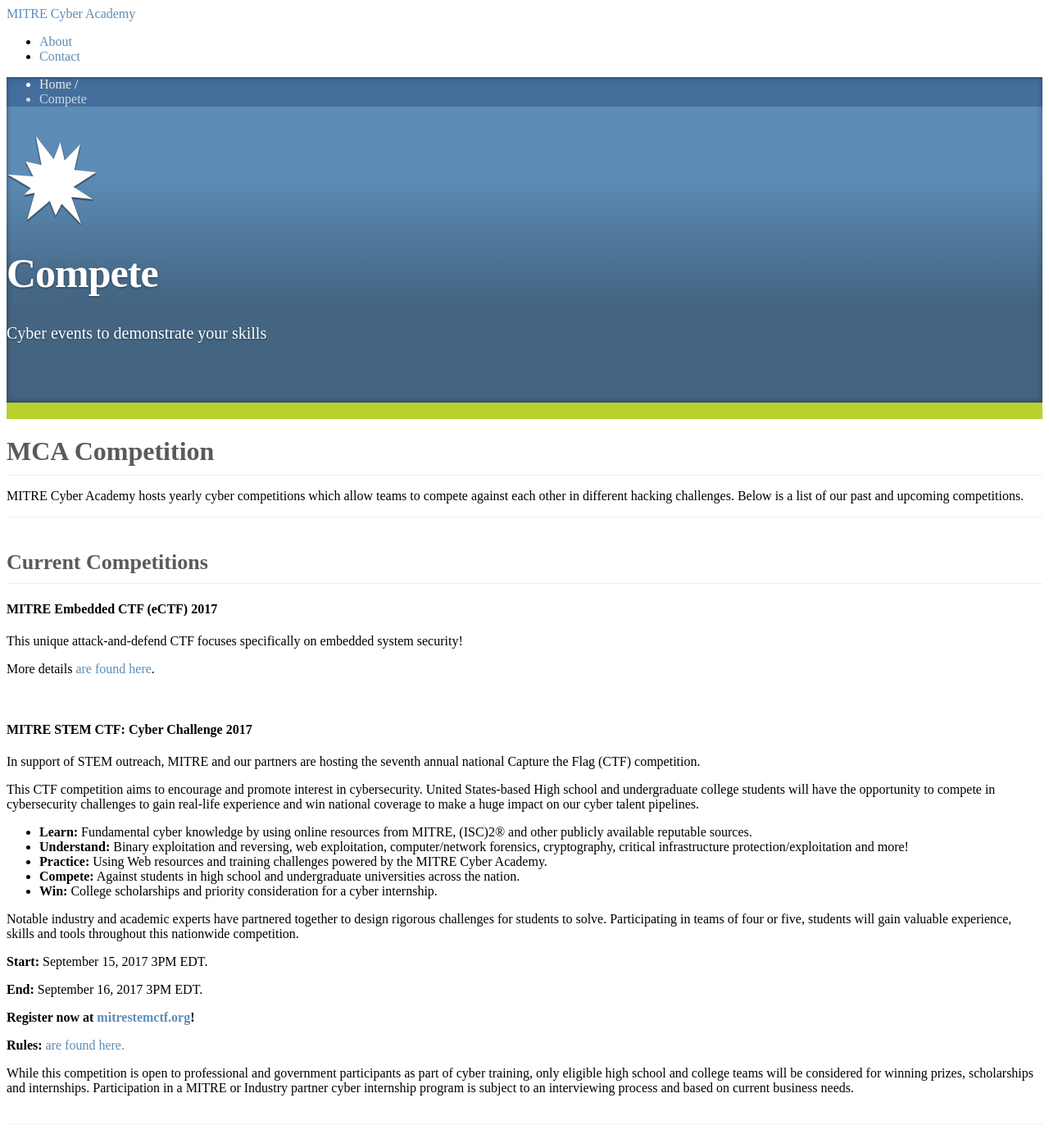
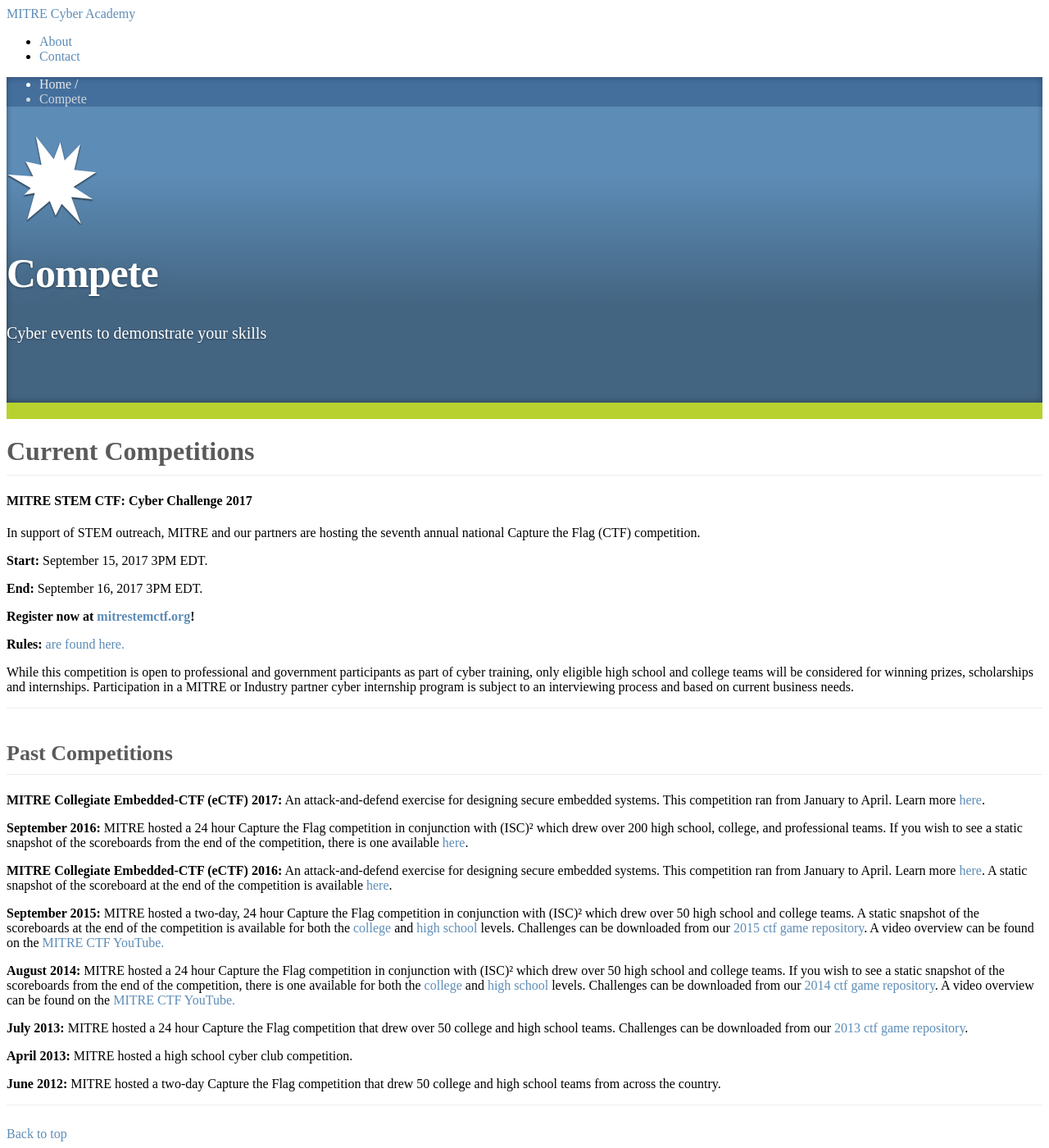
Before and after one commit to mitre-cyber-academy/mitre-cyber-academy.github.io, a Jekyll site: the page built from competitions/index.html, in a window 1280 px wide and 1400 px high. Shown: the whole window at 82% size. Built offline with Jekyll 4.4.1, drawn with Linux system fonts in a browser that asks for light colours; nearby versions of some CDN libraries; library files that are not in the unit come from our copies; a script that is not in the unit is left out.

Commit message:
Updated Gems, updated competitions index page to move eCTF to past competitions. Improve page layout by removing a bunch of text

```diff
--- a/_config.yml
+++ b/_config.yml
@@ -1,4 +1,4 @@
 relative_permalinks: false
-gems:
+plugins:
   - jekyll-redirect-from
   - jekyll-seo-tag
--- a/competitions/index.html
+++ b/competitions/index.html
@@ -21,58 +21,29 @@ redirect_from:
 </div>
 <div class="colored-divider"></div>
 <div class="container">
-    <div class="catchphrase pagination-centered">
-        <h1>MCA Competition</h1>
-    </div>
-    <div class="maincontent row-fluid">
-        <p>
-            MITRE Cyber Academy hosts yearly cyber competitions which
-            allow teams to compete against each other in different hacking
-            challenges. Below is a list of our past and upcoming competitions.
-        </p>
-    </div>
-
     <div class="catchphrase">
-        <h2>Current Competitions</h2>
+        <h1>Current Competitions</h1>
      </div>
     <div class="maincontent row-fluid">
-       <h4>MITRE Embedded CTF (eCTF) 2017</h4>
-       <p>This unique attack-and-defend CTF focuses specifically on embedded system security!</p>
-       <p>More details <a href='embedded/'>are found here</a>.</p>
-       <br>
-
-
         <h4>MITRE STEM CTF: Cyber Challenge 2017</h4>
         <p>In support of STEM outreach, MITRE and our partners are hosting the seventh annual national Capture the Flag (CTF) competition.</p>
-        <p>This CTF competition aims to encourage and promote interest in cybersecurity. United States-based High school and undergraduate college students will have the opportunity to compete in cybersecurity challenges to gain real-life experience and win national coverage to make a huge impact on our cyber talent pipelines.</p>
-        <ul>
-            <li><strong>Learn:</strong> Fundamental cyber knowledge by using online resources from MITRE, (ISC)2® and other publicly available reputable sources.</li>
-            <li><strong>Understand:</strong> Binary exploitation and reversing, web exploitation, computer/network forensics, cryptography, critical infrastructure protection/exploitation and more!</li>
-            <li><strong>Practice:</strong> Using Web resources and training challenges powered by the MITRE Cyber Academy.</li>
-            <li><strong>Compete:</strong> Against students in high school and undergraduate universities across the nation.</li>
-            <li><strong>Win:</strong> College scholarships and priority consideration for a cyber internship.</li>
-        </ul>
-
-        <p>Notable industry and academic experts have partnered together to design rigorous challenges for students to solve. Participating in teams of four or five, students will gain valuable experience, skills and tools throughout this nationwide competition.</p>
 
         <p><strong>Start:</strong> September 15, 2017 3PM EDT.</p>
         <p><strong>End:</strong> September 16, 2017 3PM EDT.</p>
-
         <p><strong>Register now at <a href="https://mitrestemctf.org">mitrestemctf.org</a>!</strong></p>
-
         <p><strong>Rules:</strong> <a href="rules/index.html">are found here.</a></p>
 
-
         <p>While this competition is open to professional and government participants as part of cyber training, only eligible high school and college teams will be considered for winning prizes, scholarships and internships. Participation in a MITRE or Industry partner cyber internship program is subject to an interviewing process and based on current business needs.</p>
-
-        <br>
     </div>
 
     <div class="catchphrase">
         <h2>Past Competitions</h2>
     </div>
     <div class="maincontent row-fluid">
-        <p><b>September 2016:</b> MITRE hosted a 24 hour Capture the Flag competition in conjunction with (ISC)² which drew over 200 high school, college, and professional teams. If you wish to see a static snapshot of the scoreboards from the end of the competition, there is one available <a href="september-2016-competiton" target="_blank">here</a>.
+
+        <p><b>MITRE Collegiate Embedded-CTF (eCTF) 2017:</b> An attack-and-defend exercise for designing secure embedded systems. This competition ran from January to April. Learn more <a href="../competitions/embedded">here</a>.
+
+        <p><b>September 2016:</b> MITRE hosted a 24 hour Capture the Flag competition in conjunction with (ISC)² which drew over 200 high school, college, and professional teams. If you wish to see a static snapshot of the scoreboards from the end of the competition, there is one available <a href="september-2016-competiton" target="_blank">here</a>.</p>
 
         <p><b>MITRE Collegiate Embedded-CTF (eCTF) 2016:</b> An attack-and-defend exercise for designing secure embedded systems. This competition ran from January to April. Learn more <a href="../competitions/embedded">here</a>. A static snapshot of the scoreboard at the end of the competition is available <a href="../competitions/ectf-2016" target="_blank">here</a>.</p>
 
```
Also changed, not shown: intern/index.html (deleted, +0 -25 lines), Gemfile (line endings or trailing spaces), Gemfile.lock.
